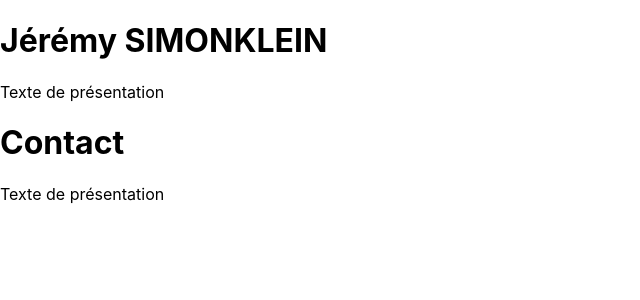
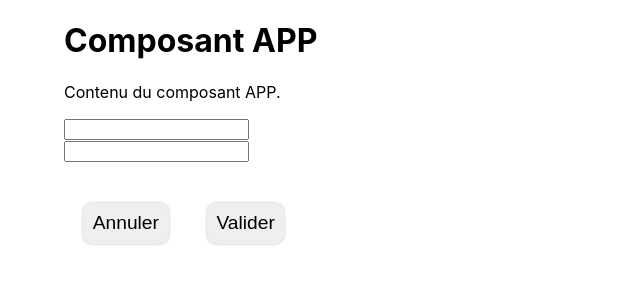
Before and after one commit to jimmy4701/SDW_EXAMPLE, a React (Create React App) app: page / in a window 1280 px wide. Shown: the top 300 px of the page, without its empty margins (0-640 px from the left). Built offline with nearby package versions, Linux system fonts and the light colour scheme.

Commit message:
Created some components Input, Displayer, Button

```diff
--- a/src/App.js
+++ b/src/App.js
@@ -1,12 +1,38 @@
-import React from 'react';
-import LandingPage from './LandingPage.js'
+import React, { useState } from 'react'
+import Button from './components/Button'
 
-function App() {
-  return (
-    <div>
-      <LandingPage />
+const App = (props) => {
+  const [title, setTitle] = useState()
+  const [message, setMessage] = useState()
+
+  return(
+    <div className="app-container">
+      <h1>Composant APP</h1>
+      <p>Contenu du composant APP.</p>
+      <Form onChange={(value) => {setTitle(value)}} />
+      <Form onChange={(value) => {setMessage(value)}} />
+      <h1>{title}</h1>
+      <Displayer content={message} />
+      <Button>Annuler</Button>
+      <Button onClick={() => {alert("Validé !")}}>Valider</Button>
     </div>
-  );
+  )
 }
 
-export default App;
+const Form = (props) => {
+  return(
+    <form>
+      <input type="text" onChange={(event) => {
+        props.onChange(event.target.value)
+      }} />
+    </form>
+  )
+}
+
+const Displayer = (props) => {
+  return(
+  <p>{props.content}</p>
+  )
+}
+
+export default App
--- /dev/null
+++ b/src/components/Button.js
@@ -0,0 +1,13 @@
+import React from 'react'
+
+const Button = (props) => {
+    return(
+        <button
+            {...props}
+            className="button"
+            style={{...props}}
+        >{props.children}</button>
+    )
+}
+
+export default Button
--- a/src/index.css
+++ b/src/index.css
@@ -11,3 +11,22 @@ code {
   font-family: source-code-pro, Menlo, Monaco, Consolas, 'Courier New',
     monospace;
 }
+
+.app-container {
+  padding: 0 4em;
+}
+
+/* Button */
+.button {
+  padding: 0.5em;
+  font-size: 1.2em;
+  border: 0;
+  border-radius: 0.5em;
+  box-shadow: 0px 0px 3px 0px rgba(0,0,0,0.25);
+  margin: 1em;
+  cursor: pointer;
+}
+
+.button:hover {
+  box-shadow: 0px 0px 3px 0px rgba(0,0,0,0.55);
+}
```
